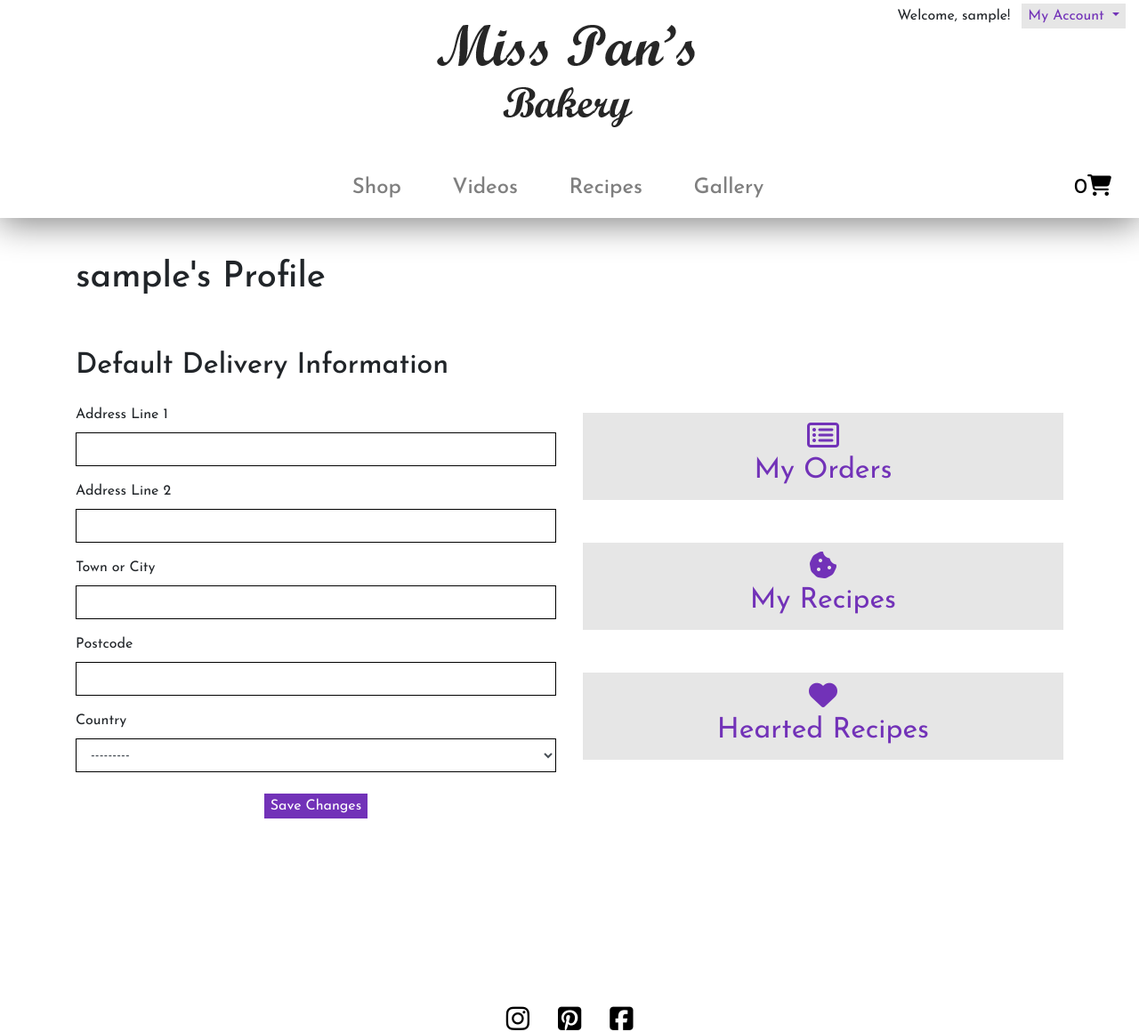
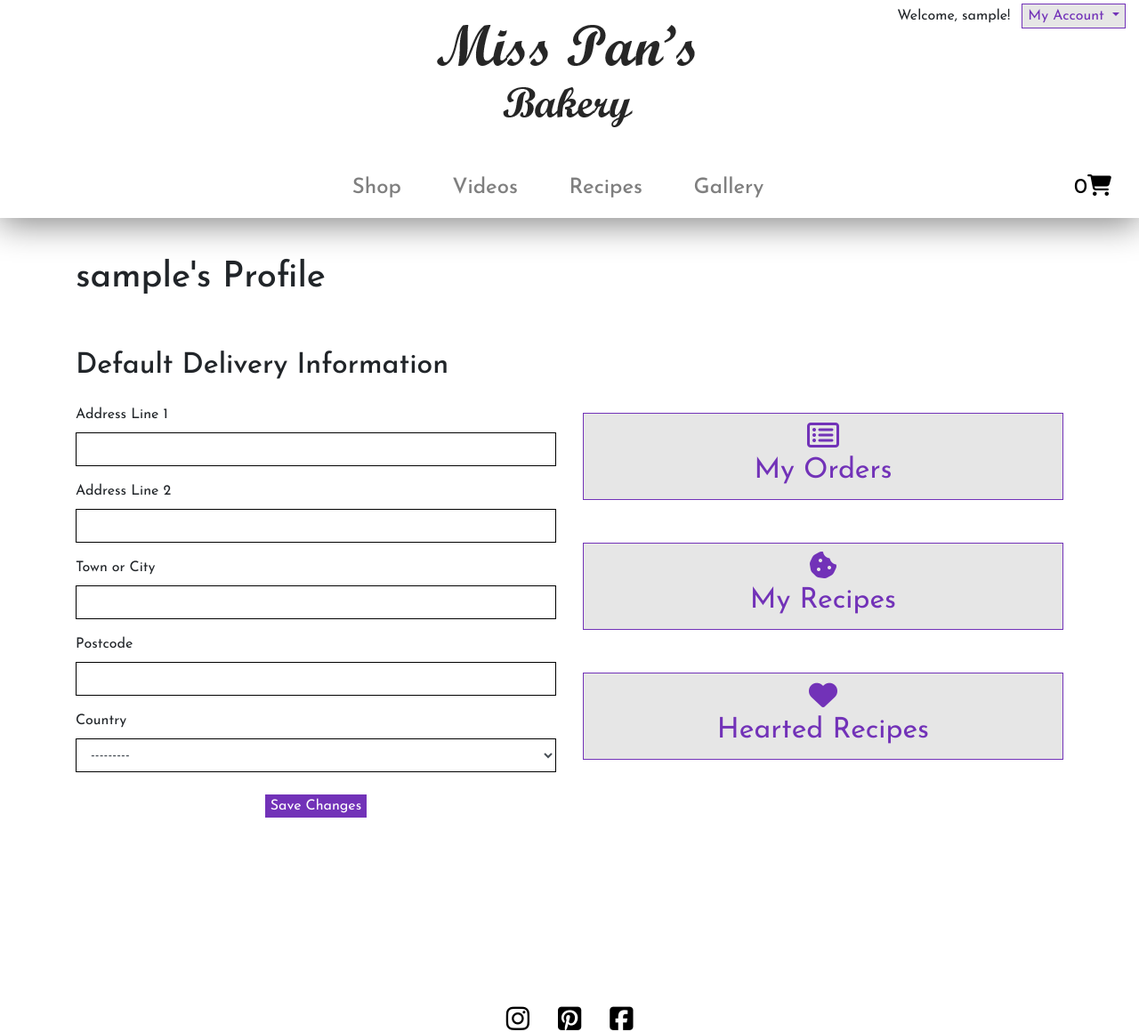
Before and after one commit to Code-Institute-Submissions/fourth-milestone-project-1, a Django app: page /profile/ in a window 1280 px wide. Shown: the top 1160 px of the page at 89% size. Run offline with Django 3.2, Linux system fonts and the light colour scheme; the visitor is signed in with stand-in values (Sample User, id 1); data comes from the database, SQL or seed files in the repository; data that the repository does not hold is empty; some libraries are stand-ins or nearby versions.

Commit message:
Removed border colours from buttons and page item for validation

```diff
--- a/static/css/base.css
+++ b/static/css/base.css
@@ -162,7 +162,7 @@ input {
     border-radius: 0;
     color: #fff;
     background-color: #7232b8;
-    border: 1px solid #7232b8;
+    border: 1px solid;
     transition: background-color 0.2s ease;
 }
 
@@ -170,7 +170,7 @@ input {
     border-radius: 0;
     color: #7232b8;
     background-color: #e6e6e6;
-    border: 1px solid #e6e6e6;
+    border: 1px solid;
     transition: background-color 0.1s linear;
 }
 
@@ -178,7 +178,7 @@ input {
     border-radius: 0;
     color: #fff;
     background-color: #dd2c2c;
-    border: 1px solid #dd2c2c;
+    border: 1px solid;
     padding: 0.5rem;
     transition: background-color 0.1s ease-out;
 }
@@ -187,7 +187,7 @@ input {
     border-radius: 0;
     color: #fff;
     background-color: #0398fc;
-    border: 1px solid #0398fc;
+    border: 1px solid;
     padding: 0.5rem;
     transition: background-color 0.1s ease-out;
 }
@@ -223,7 +223,7 @@ input {
 
 .page-item.active .page-link {
     background-color: #7232b8;
-    border-color: #7232b8;
+    border-color: #fff;
 }
 
 .page-item:first-child .page-link {
```
